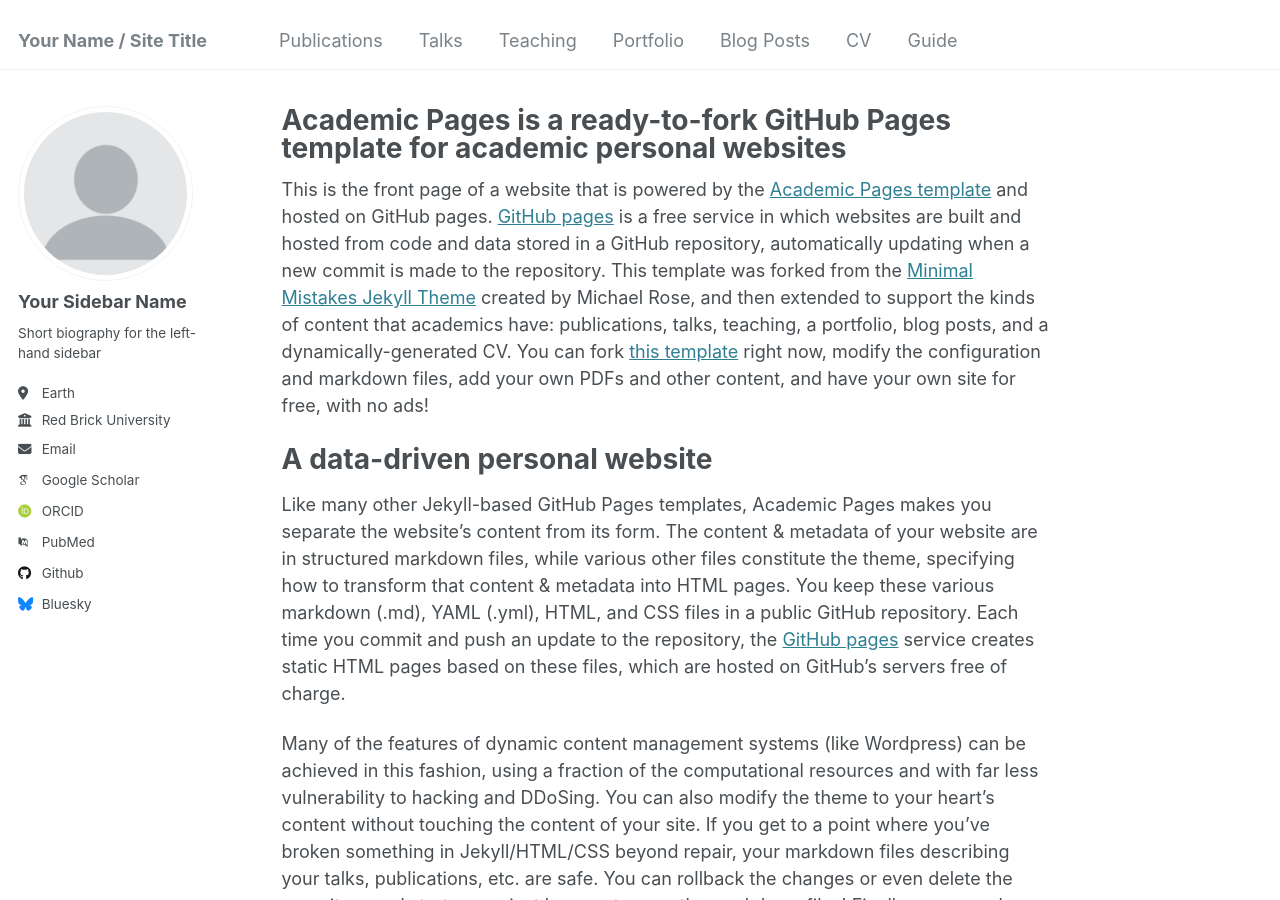
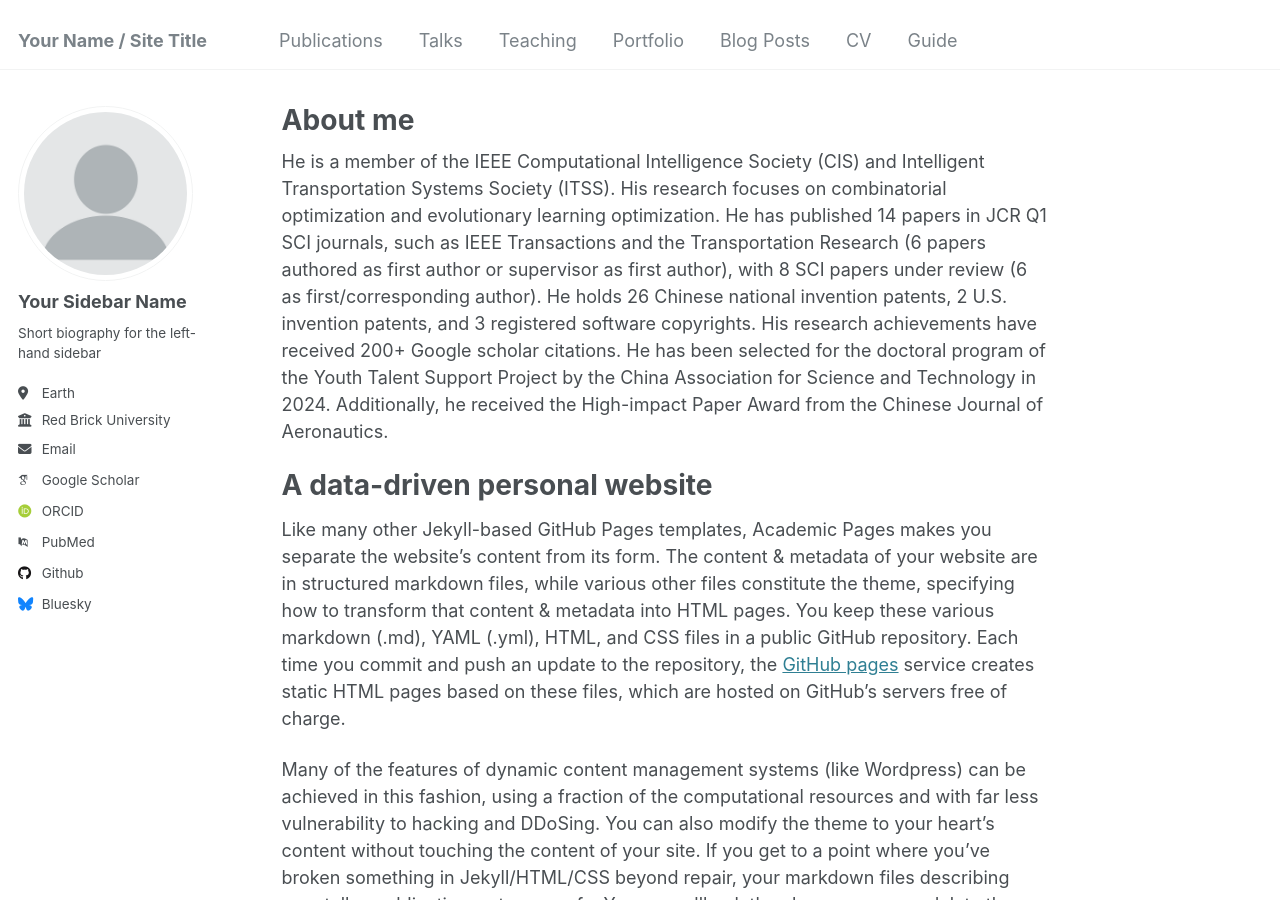
Before and after one commit to buaaguotong/buaaguotong.github.io, a Jekyll site: the page built from _pages/about.md, in a window 1280 px wide and 900 px high. Built offline with Jekyll 4.4.1, drawn with Linux system fonts in a browser that asks for light colours; some web fonts are replaced.

Commit message:
Update about.md

```diff
--- a/_pages/about.md
+++ b/_pages/about.md
@@ -1,13 +1,21 @@
 ---
 permalink: /
-title: "Academic Pages is a ready-to-fork GitHub Pages template for academic personal websites"
+title: "About me"
 author_profile: true
 redirect_from:
   - /about/
   - /about.html
 ---
 
-This is the front page of a website that is powered by the [Academic Pages template](https://github.com/academicpages/academicpages.github.io) and hosted on GitHub pages. [GitHub pages](https://pages.github.com) is a free service in which websites are built and hosted from code and data stored in a GitHub repository, automatically updating when a new commit is made to the repository. This template was forked from the [Minimal Mistakes Jekyll Theme](https://mmistakes.github.io/minimal-mistakes/) created by Michael Rose, and then extended to support the kinds of content that academics have: publications, talks, teaching, a portfolio, blog posts, and a dynamically-generated CV. You can fork [this template](https://github.com/academicpages/academicpages.github.io) right now, modify the configuration and markdown files, add your own PDFs and other content, and have your own site for free, with no ads!
+He is a member of the IEEE Computational Intelligence Society (CIS) and Intelligent Transportation Systems Society
+(ITSS). His research focuses on combinatorial optimization and evolutionary learning optimization. He
+has published 14 papers in JCR Q1 SCI journals, such as IEEE Transactions and the Transportation Research
+(6 papers authored as first author or supervisor as first author), with 8 SCI papers under review (6
+as first/corresponding author). He holds 26 Chinese national invention patents, 2 U.S. invention patents, and
+3 registered software copyrights. His research achievements have received 200+ Google scholar citations. He
+has been selected for the doctoral program of the Youth Talent Support Project by the China Association for
+Science and Technology in 2024. Additionally, he received the High-impact Paper Award from the Chinese Journal
+of Aeronautics.
 
 A data-driven personal website
 ======
```
